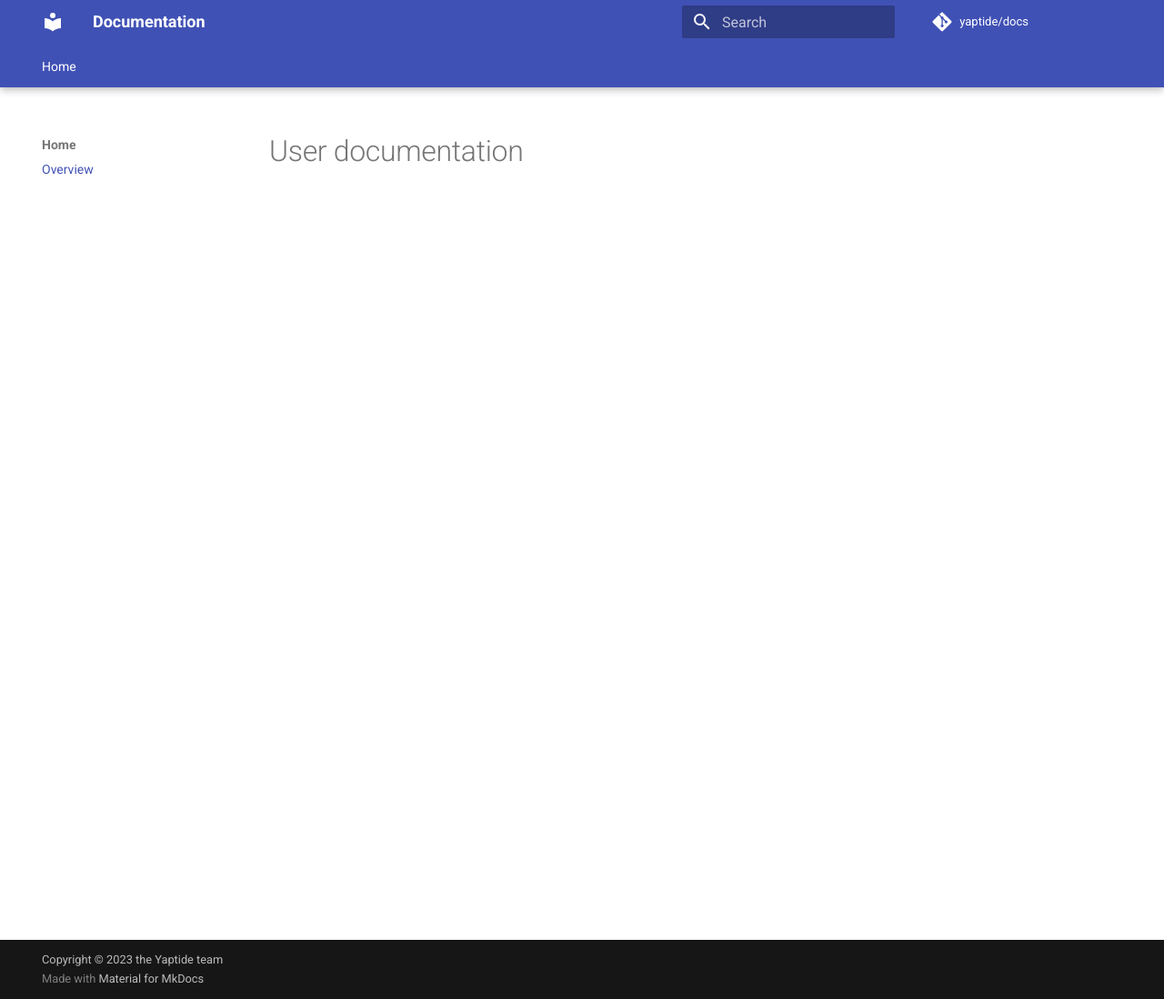
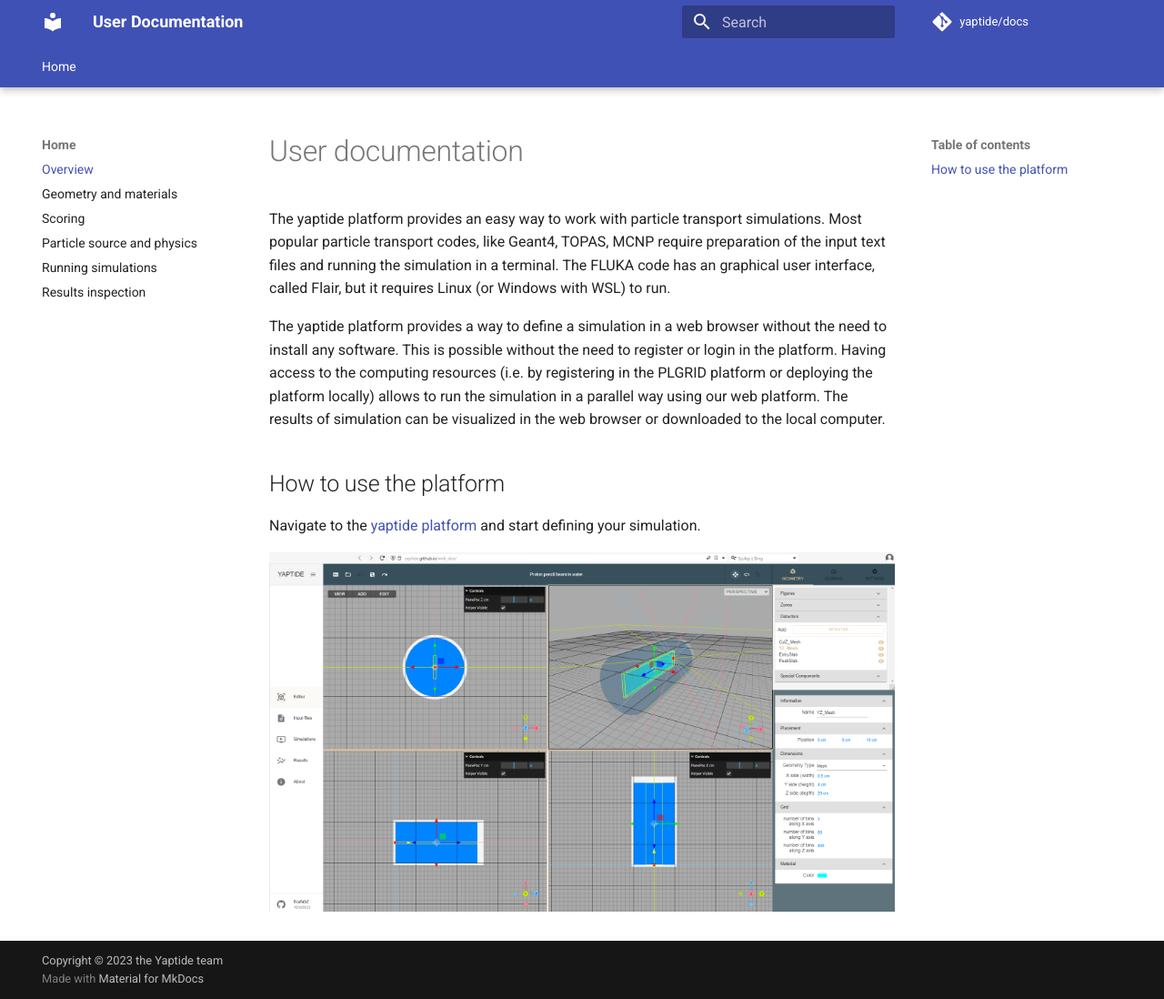
Before and after one commit to yaptide/docs, an MkDocs documentation site: the page built from docs/index.md, in a window 1280 px wide and 1098 px high. Shown: the whole window at 91% size. Built offline with MkDocs 1.6.1 and Material for MkDocs 9.7.7, drawn with Linux system fonts in a browser that asks for light colours; comment, search, counter and statistics services are not loaded.

Commit message:
skeleton of user docs

```diff
--- a/docs/index.md
+++ b/docs/index.md
@@ -1 +1,14 @@
 # User documentation
+
+The yaptide platform provides an easy way to work with particle transport simulations.
+Most popular particle transport codes, like Geant4, TOPAS, MCNP require preparation of the input text files and running the simulation in a terminal.
+The FLUKA code has an graphical user interface, called Flair, but it requires Linux (or Windows with WSL) to run.
+
+The yaptide platform provides a way to define a simulation in a web browser without the need to install any software. This is possible without the need to register or login in the platform.
+Having access to the computing resources (i.e. by registering in the PLGRID platform or deploying the platform locally) allows to run the simulation in a parallel way using our web platform. The results of simulation can be visualized in the web browser or downloaded to the local computer.
+
+## How to use the platform
+
+Navigate to the [yaptide platform](https://yaptide.github.io) and start defining your simulation.
+
+![Alt text](image.png)
--- a/mkdocs.yml
+++ b/mkdocs.yml
@@ -1,4 +1,4 @@
-site_name: Documentation
+site_name: User Documentation
 site_url: https://yaptide.github.io/docs/
 repo_url: https://github.com/yaptide/docs
 repo_name: yaptide/docs
@@ -16,8 +16,15 @@ theme:
 nav:
 - Home:
   - Overview: index.md
+  - Geometry and materials: geometry.md
+  - Scoring: scoring.md
+  - Particle source and physics: settings.md
+  - Running simulations: running.md
+  - Results inspection: results.md
 
 plugins:
-- search
-- pdf-export:
-    enabled_if_env: ENABLE_PDF_EXPORT
+  - search
+  - git-revision-date-localized
+  - pdf-export:
+      enabled_if_env: ENABLE_PDF_EXPORT
+  - glightbox
--- a/requirements-docs.txt
+++ b/requirements-docs.txt
@@ -1,3 +1,5 @@
 mkdocs==1.5.3
 mkdocs-material==9.4.3
 mkdocs-pdf-export-plugin==0.5.10
+mkdocs-git-revision-date-localized-plugin==1.2.0
+mkdocs-glightbox==0.3.4
```
Also changed, not shown: docs/geometry.md (added), docs/image.png (added), docs/results.md (added), docs/running.md (added), docs/scoring.md (added), docs/settings.md (added).
